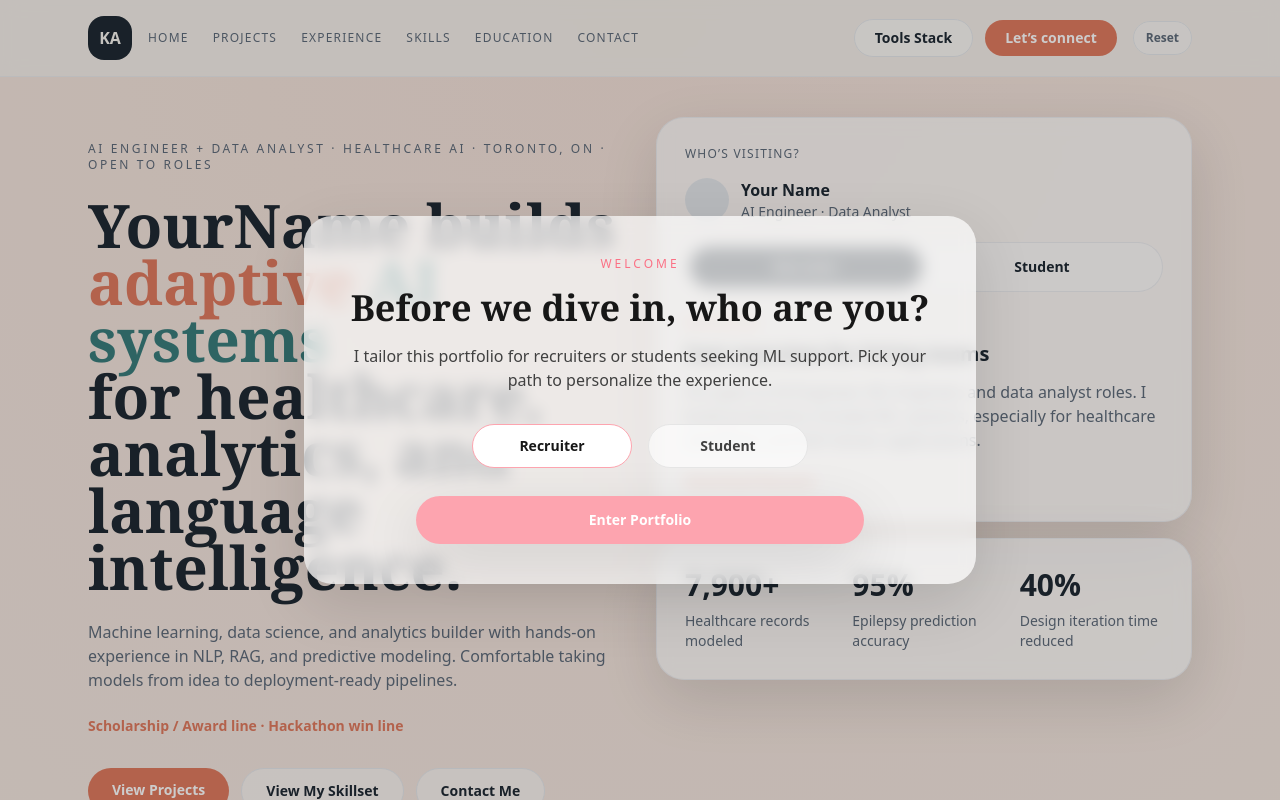
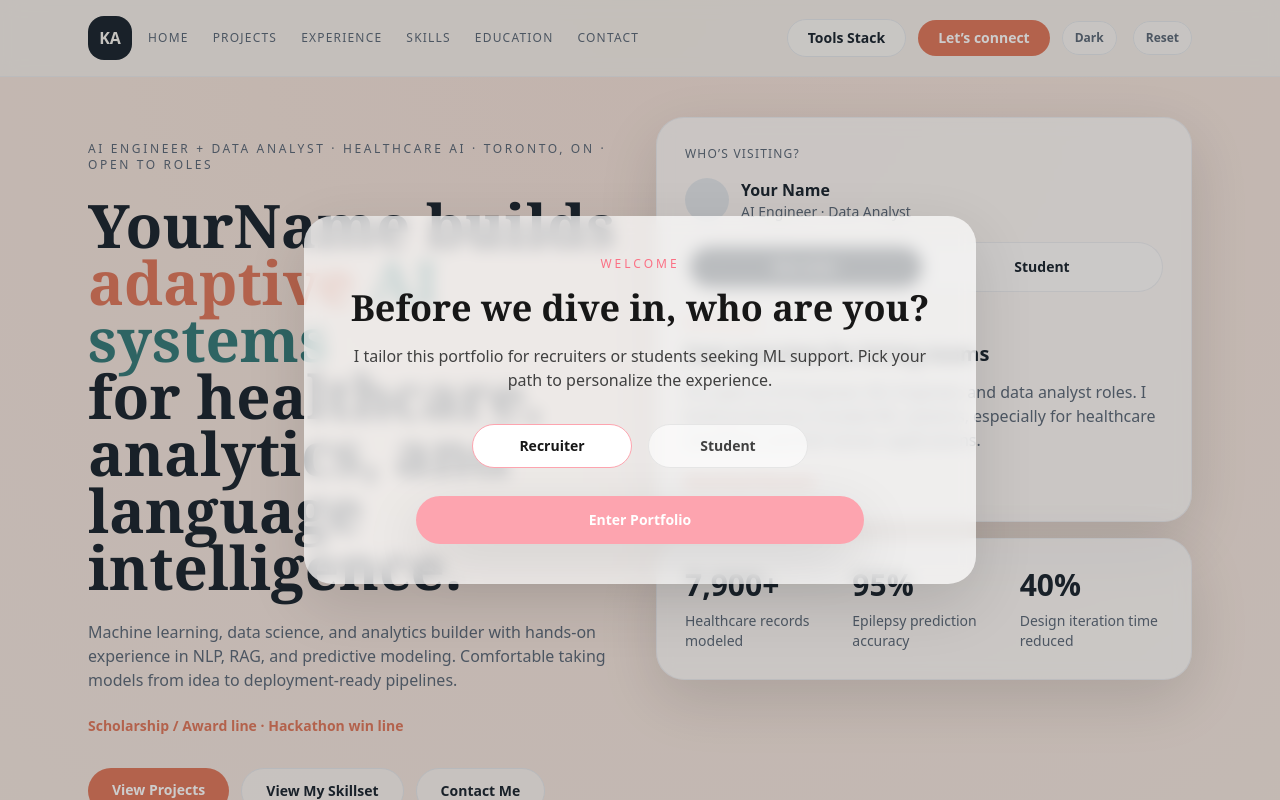
Before and after one commit to K2hmed/KhushnudAhmed.github.io, a React (Vite) app: page / in a window 1280 px wide. Shown: the top 800 px of the page. Built offline with nearby package versions, Linux system fonts and the light colour scheme.

Commit message:
Implement dark mode toggle in Navbar
Added a dark mode toggle button to the Navbar component.

Signed-off-by: Khushnud Ahmed <99266359+K2hmed@users.noreply.github.com>

```diff
--- a/src/components/Navbar.jsx
+++ b/src/components/Navbar.jsx
@@ -7,12 +7,10 @@
     <header className="sticky top-0 z-40 border-b border-border/70 bg-bg/70 backdrop-blur">
       <div className="mx-auto flex max-w-6xl items-center justify-between px-6 py-4">
         <div className="flex items-center gap-4">
-          {/* Logo */}
           <div className="flex h-11 w-11 items-center justify-center rounded-2xl bg-fg text-bg font-semibold">
             KA
           </div>
 
-          {/* Nav links */}
           <nav className="hidden items-center gap-6 md:flex">
             {links.map((t) => (
               <a
@@ -27,7 +25,6 @@
         </div>
 
         <div className="flex items-center gap-3">
-          {/* Tools stack pill */}
           <button
             className="hidden rounded-full border border-border bg-surface/50 px-5 py-2 text-sm font-semibold text-fg hover:bg-surface/70 transition-colors md:inline-flex"
             onClick={() => alert("Hook this to a modal listing your stack.")}
@@ -35,7 +32,6 @@
             {rightPillLabel}
           </button>
 
-          {/* Primary CTA */}
           <a
             href="#contact"
             className="rounded-full bg-accent px-5 py-2 text-sm font-semibold text-white
@@ -46,7 +42,18 @@
             {rightCTA}
           </a>
 
-          {/* Reset */}
+          {/* Dark mode toggle */}
+          <button
+            className="rounded-full border border-border bg-surface/40 px-3 py-2 text-xs font-semibold text-muted hover:bg-surface/70 transition-colors"
+            onClick={() => {
+              document.documentElement.classList.toggle("dark");
+              localStorage.theme = document.documentElement.classList.contains("dark") ? "dark" : "light";
+            }}
+            title="Toggle dark mode"
+          >
+            Dark
+          </button>
+
           <button
             onClick={onReset}
             className="ml-1 rounded-full border border-border bg-surface/40 px-3 py-2 text-xs font-semibold text-muted hover:bg-surface/70 transition-colors"
```
